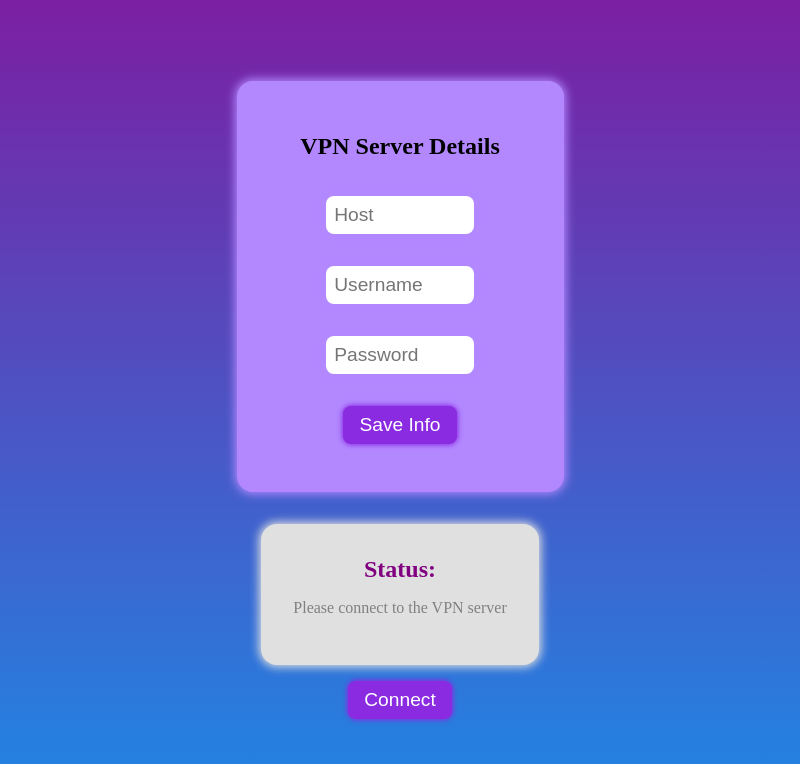
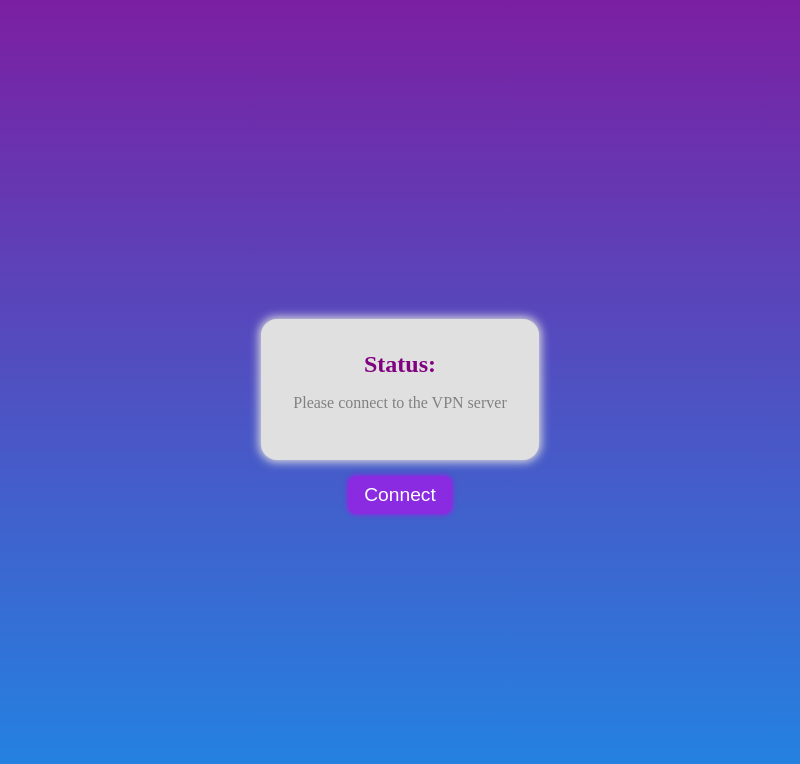
Before and after one commit to BGOPC/FreeDom-VPN, an Electron app: page src/index.html in a window 800 px wide. Drawn offline with Linux system fonts and the light colour scheme; no server answers.

Commit message:
index file reUpdating

```diff
--- a/src/index.html
+++ b/src/index.html
@@ -8,7 +8,7 @@
     </head>
 
     <body>
-        <form id="vpn-form">
+        <form id="vpn-form" style="display: none;">
             <h2>VPN Server Details</h2>
             <input type="text" id="host" placeholder="Host">
             <input type="text" id="username" placeholder="Username">
@@ -45,7 +45,6 @@
 
             vpnForm.addEventListener('submit', (event) => {
                 event.preventDefault();
-                serverInfo.style.display = 'block';
 
                 status.textContent = 'Status: Connecting';
                 message.textContent = 'Connecting to the VPN server...';
```
